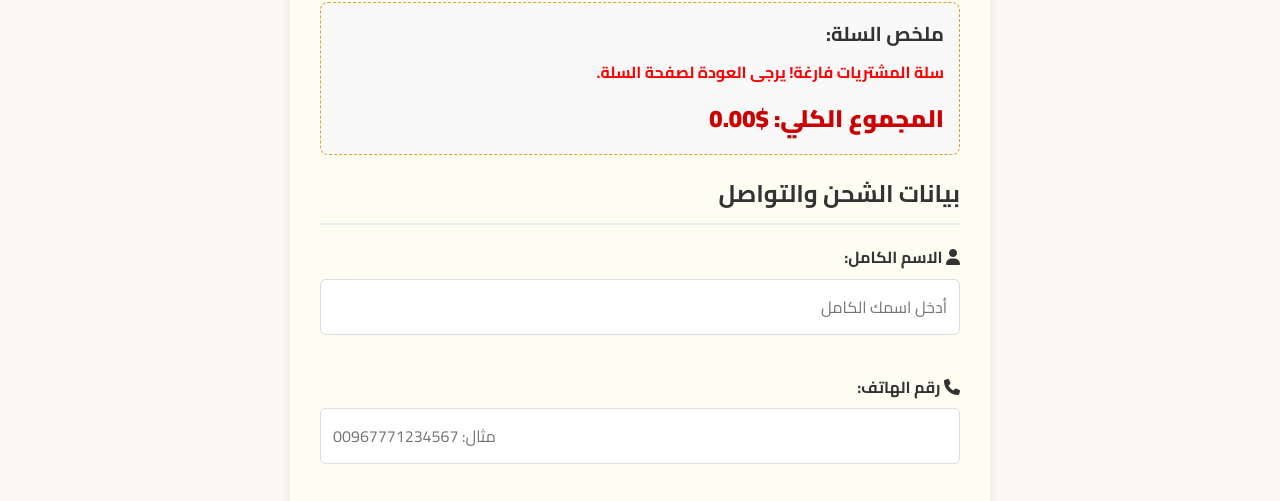
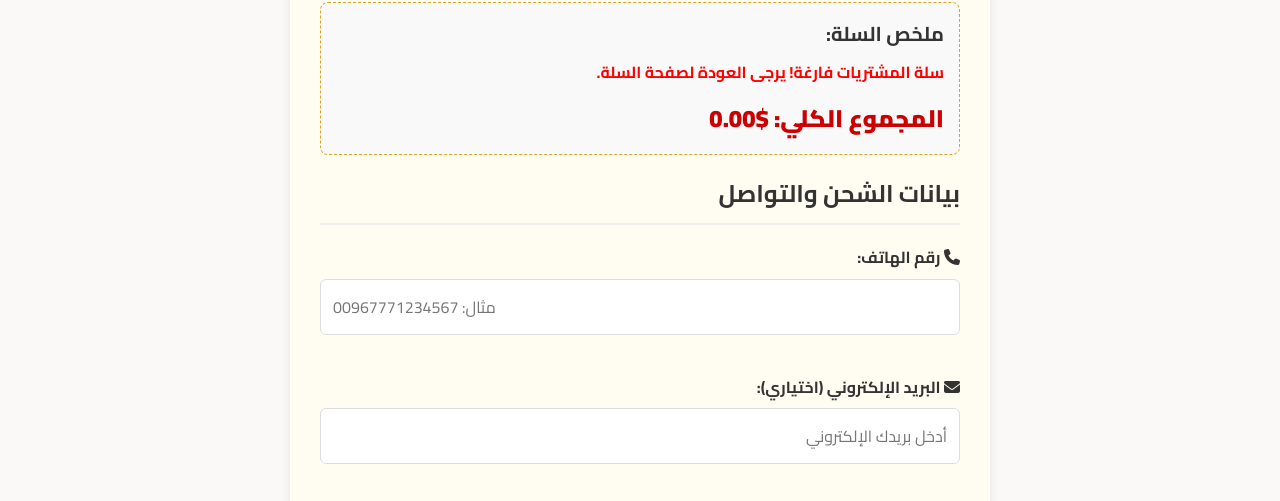
Before and after one commit to almkhdry/1, a website: page checkout.html in a window 1280 px wide. Shown: the part 235-736 px from the top of the page. Drawn offline with Linux system fonts and the light colour scheme.

Commit message:
Add files via upload

```diff
--- a/checkout.html
+++ b/checkout.html
@@ -160,10 +160,8 @@
 
                 <h2 style="font-size: 24px; margin-bottom: 20px; border-bottom: 2px solid #eee; padding-bottom: 10px;">بيانات الشحن والتواصل</h2>
 
-                <div class="form-group">
-                    <label for="full-name"><i class="fas fa-user"></i> الاسم الكامل:</label>
-                    <input type="text" id="full-name" name="full-name" required placeholder="أدخل اسمك الكامل">
-                </div>
+
+
 
                 <div class="form-group">
                     <label for="phone-number"><i class="fas fa-phone"></i> رقم الهاتف:</label>
```
